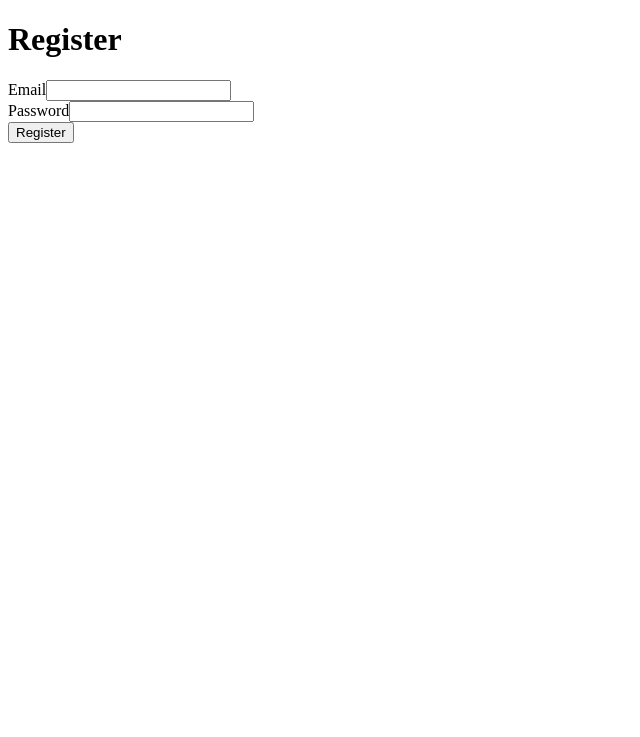
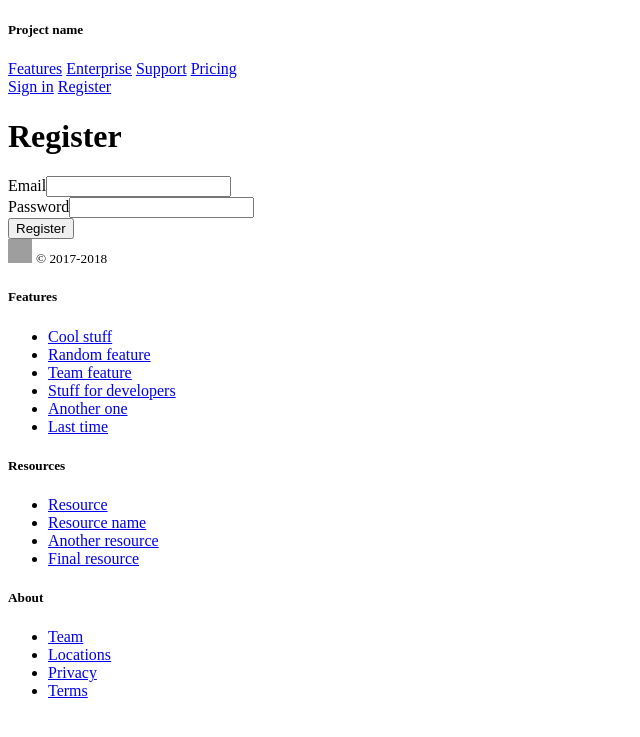
Before and after one commit to gitzabela/TIN, a Symfony app: template templates/registration/register.html.twig in a window 1280 px wide. Shown: the top 737 px of the page, without its empty margins (0-640 px from the left). Run offline with Twig, Linux system fonts and the light colour scheme; the template is opened without the code that fills it, so the values that code supplies are empty; form fields are guessed from the names that the template uses; some libraries are stand-ins or nearby versions; grey boxes are pictures that could not be loaded.

Commit message:
Bootstrap form

```diff
--- a/config/routes.yaml
+++ b/config/routes.yaml
@@ -1,3 +1,5 @@
 #index:
 #    path: /
 #    controller: App\Controller\DefaultController::index
+app_logout:
+  path: /logout
--- a/src/Security/AppAuthenticator.php
+++ b/src/Security/AppAuthenticator.php
@@ -85,7 +85,7 @@ class AppAuthenticator extends AbstractFormLoginAuthenticator
             return new RedirectResponse($targetPath);
         }
 
-        return new RedirectResponse($this->router->generate('dashboard'));
+        return new RedirectResponse($this->router->generate('app_register'));
     }
 
     protected function getLoginUrl()
--- a/templates/base.html.twig
+++ b/templates/base.html.twig
@@ -14,7 +14,66 @@
     {% endblock %}
 </head>
 <body>
-{% block body %}{% endblock %}
+{% block body %}
+    <div class="d-flex flex-column flex-md-row align-items-center p-3 px-md-4 mb-3 bg-white border-bottom shadow-sm">
+        <h5 class="my-0 mr-md-auto font-weight-normal">Project name</h5>
+        <nav class="my-2 my-md-0 mr-md-3">
+            <a class="p-2 text-dark" href="#">Features</a>
+            <a class="p-2 text-dark" href="#">Enterprise</a>
+            <a class="p-2 text-dark" href="#">Support</a>
+            <a class="p-2 text-dark" href="#">Pricing</a>
+        </nav>
+        <div class="btn-group" role="group" aria-label="Basic example">
+            {% if app.user %}
+            <a class="btn btn-outline-primary" href="{{ path('app_logout')}}">Logout</a>
+            {% else %}
+            <a class="btn btn-outline-primary" href="{{ path('app_login')}}">Sign in</a>
+            <a class="btn btn-outline-primary" href="{{ path('app_register')}}">Register</a>
+            {% endif %}
+        </div>
+    </div>
+    <div class="container">
+        {% block container %}
+        {% endblock %}
+        <footer class="pt-4 my-md-5 pt-md-5 border-top">
+            <div class="row">
+                <div class="col-12 col-md">
+                    <img class="mb-2" src="/docs/4.2/assets/brand/bootstrap-solid.svg" alt="" width="24" height="24">
+                    <small class="d-block mb-3 text-muted">© 2017-2018</small>
+                </div>
+                <div class="col-6 col-md">
+                    <h5>Features</h5>
+                    <ul class="list-unstyled text-small">
+                        <li><a class="text-muted" href="#">Cool stuff</a></li>
+                        <li><a class="text-muted" href="#">Random feature</a></li>
+                        <li><a class="text-muted" href="#">Team feature</a></li>
+                        <li><a class="text-muted" href="#">Stuff for developers</a></li>
+                        <li><a class="text-muted" href="#">Another one</a></li>
+                        <li><a class="text-muted" href="#">Last time</a></li>
+                    </ul>
+                </div>
+                <div class="col-6 col-md">
+                    <h5>Resources</h5>
+                    <ul class="list-unstyled text-small">
+                        <li><a class="text-muted" href="#">Resource</a></li>
+                        <li><a class="text-muted" href="#">Resource name</a></li>
+                        <li><a class="text-muted" href="#">Another resource</a></li>
+                        <li><a class="text-muted" href="#">Final resource</a></li>
+                    </ul>
+                </div>
+                <div class="col-6 col-md">
+                    <h5>About</h5>
+                    <ul class="list-unstyled text-small">
+                        <li><a class="text-muted" href="#">Team</a></li>
+                        <li><a class="text-muted" href="#">Locations</a></li>
+                        <li><a class="text-muted" href="#">Privacy</a></li>
+                        <li><a class="text-muted" href="#">Terms</a></li>
+                    </ul>
+                </div>
+            </div>
+        </footer>
+    </div>
+{% endblock %}
 {% block javascripts %}
     {{ encore_entry_script_tags('app') }}
 
--- a/templates/registration/register.html.twig
+++ b/templates/registration/register.html.twig
@@ -2,13 +2,14 @@
 
 {% block title %}Register{% endblock %}
 
-{% block body %}
+{% block container %}
     <h1>Register</h1>
-
-    {{ form_start(registrationForm) }}
+    <div class="col-4">
+        {{ form_start(registrationForm) }}
         {{ form_row(registrationForm.email) }}
         {{ form_row(registrationForm.password) }}
 
-        <button class="btn">Register</button>
-    {{ form_end(registrationForm) }}
+        <button type="button" class="btn btn-primary">Register</button>
+        {{ form_end(registrationForm) }}
+    </div>
 {% endblock %}
--- a/templates/security/login.html.twig
+++ b/templates/security/login.html.twig
@@ -2,7 +2,7 @@
 
 {% block title %}Sign in{% endblock %}
 
-{% block body %}
+{% block container %}
 <body class="text-center signin">
 <form method="post" class="form-signin">
     {% if error %}
```
Also changed, not shown: 2 other files.
